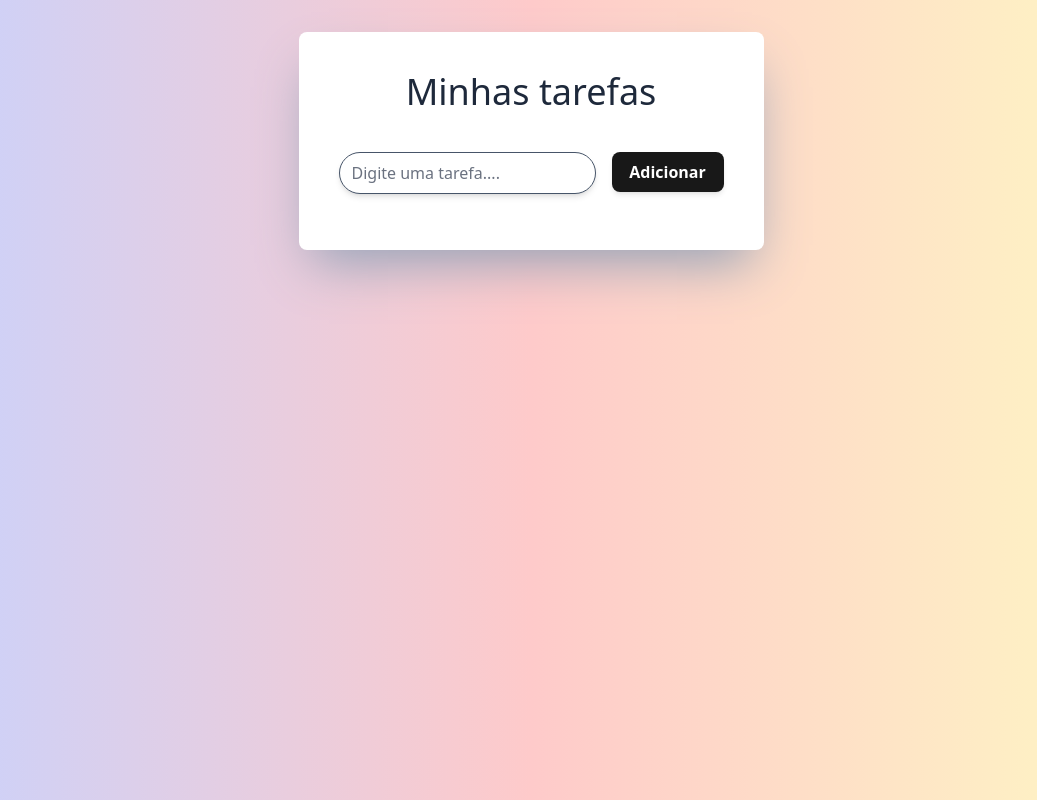
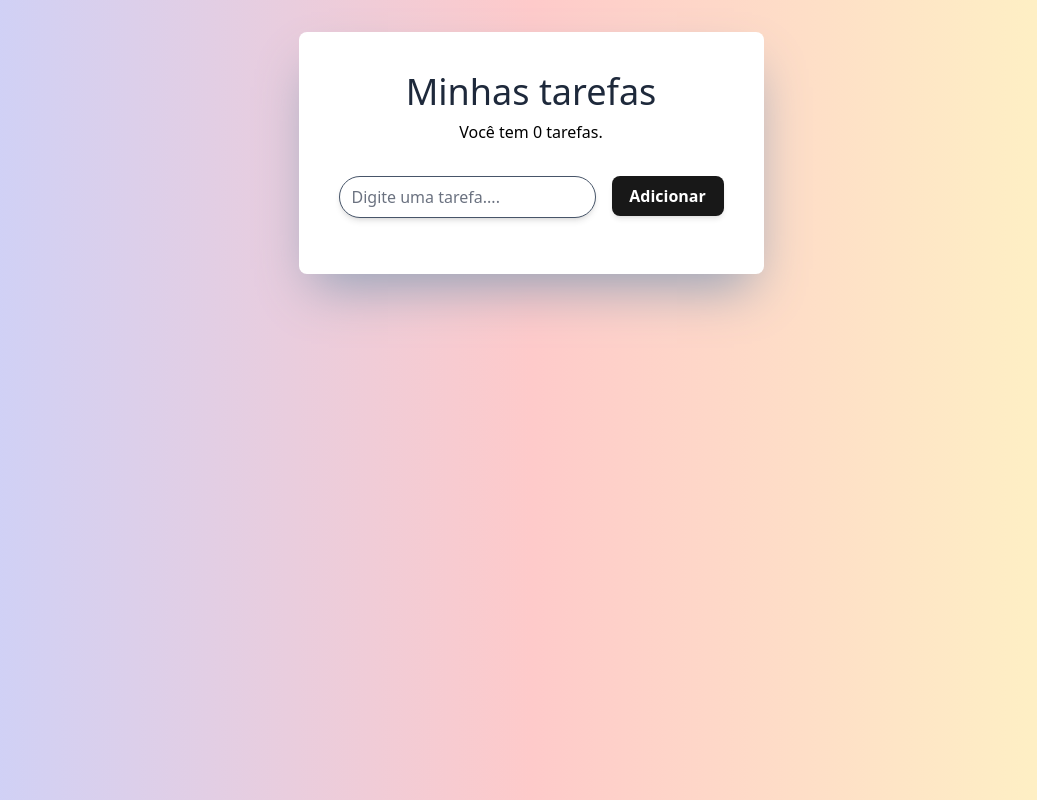
Before and after one commit to Lucasolvrr/todo-list, a Vue app: page / in a window 1280 px wide. Shown: the whole page, without its empty margins (109-1146 px from the left). Built offline with nearby package versions, Linux system fonts and the light colour scheme.

Commit message:
task counter added

```diff
--- a/src/components/Todo.vue
+++ b/src/components/Todo.vue
@@ -1,7 +1,8 @@
 <template>
     <div class="font-sans font-thin space-y-4" >
       <div>
-        <h1 class="font-sans font-light text-center pb-6 text-4xl text-slate-800">Minhas tarefas</h1>
+        <h1 class="font-sans font-light text-center pb-2 text-4xl text-slate-800">Minhas tarefas</h1>
+        <p class="text-l text-center font-light mb-8">Você tem {{ items.length }} tarefas.</p>
       </div>
       <div>
         <TodoForm :item="item" @save="handleSave" />
--- a/src/components/TodoListItem.vue
+++ b/src/components/TodoListItem.vue
@@ -7,7 +7,9 @@
       </label>
 
       <div class="pr-2 font-normal text-gray-900 rounded-3xl rounded-l-lg  ml-2 pt-1">
-        {{ item.text }}
+
+    {{ item.text }}
+
       </div>
       <div class="ml-auto space-x-2">
 
@@ -65,10 +67,12 @@
       }
 
       return {
+
         formattedTimestamp,
         handleEditClick,
         handleDeleteClick,
       };
     },
   };
+
   </script>
```
